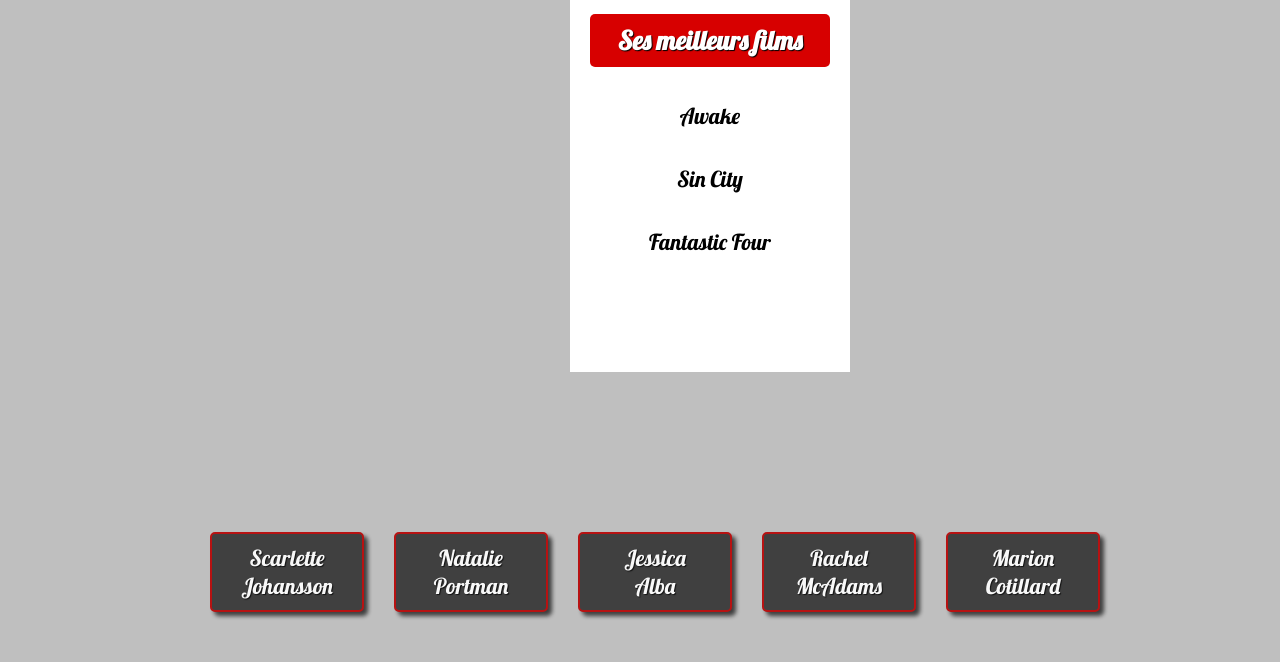
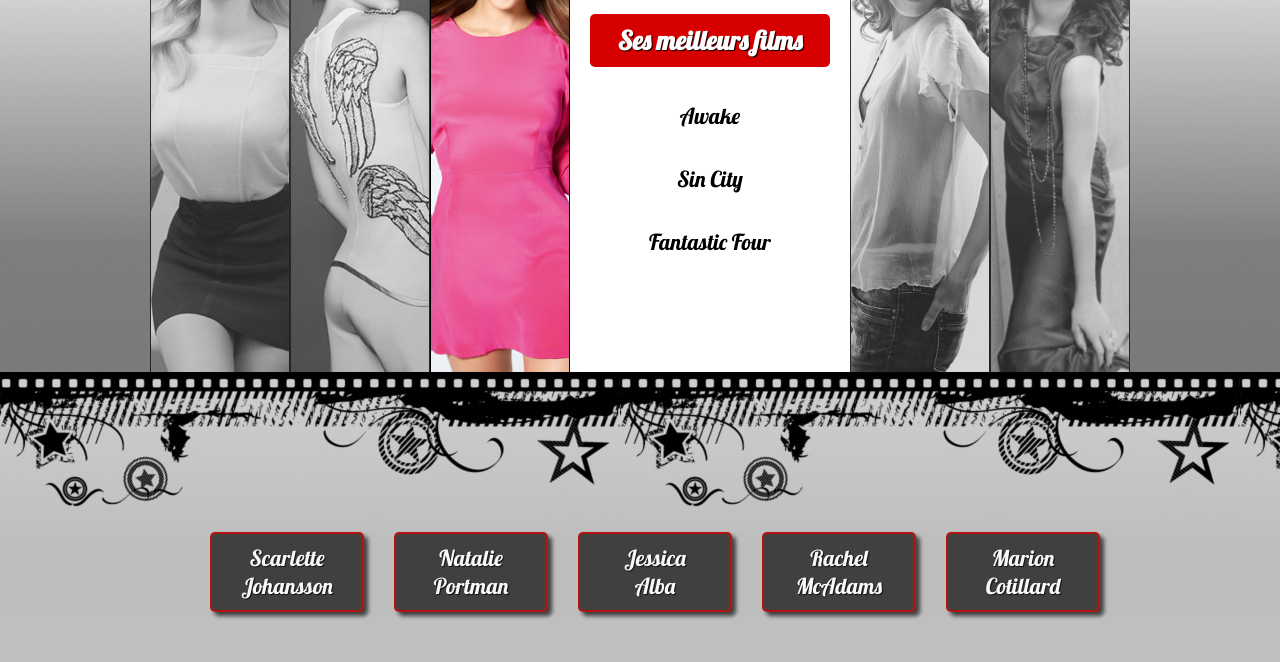
Before and after one commit to AvoDjan/actricejquery, a plain HTML site: page index.html in a window 1280 px wide. Shown: the part 384-1046 px from the top of the page. Drawn offline with nearby package versions, Linux system fonts and the light colour scheme; the site is published under a folder, as on GitHub Pages, so addresses that start at the root find nothing.

Commit message:
Debug du css images

```diff
--- a/css/style.css
+++ b/css/style.css
@@ -11,7 +11,7 @@ ul,ol
 
 body
 {
-    background: #bfbfbf url('/images/background.jpg') repeat-x;
+    background: #bfbfbf url('../images/background.jpg') repeat-x;
     font-family: Arial, sans-serif;
 }
 
@@ -56,7 +56,7 @@ header h1
     width: 140px;
     height: 500px;
     cursor: pointer;
-    background: url('/images/bw-image.jpg') no-repeat;
+    background: url('../images/bw-image.jpg') no-repeat;
     opacity: 0.7;
 }
 
@@ -67,7 +67,7 @@ header h1
     width: 140px;
     height: 500px;
     cursor: pointer;
-    background: url('/images/color-image.jpg') no-repeat;
+    background: url('../images/color-image.jpg') no-repeat;
 }
 
 #part2 div
--- a/js/script.js
+++ b/js/script.js
@@ -66,8 +66,4 @@ $(function(){
 
 init();
 
-
-
-
-
 });
```
